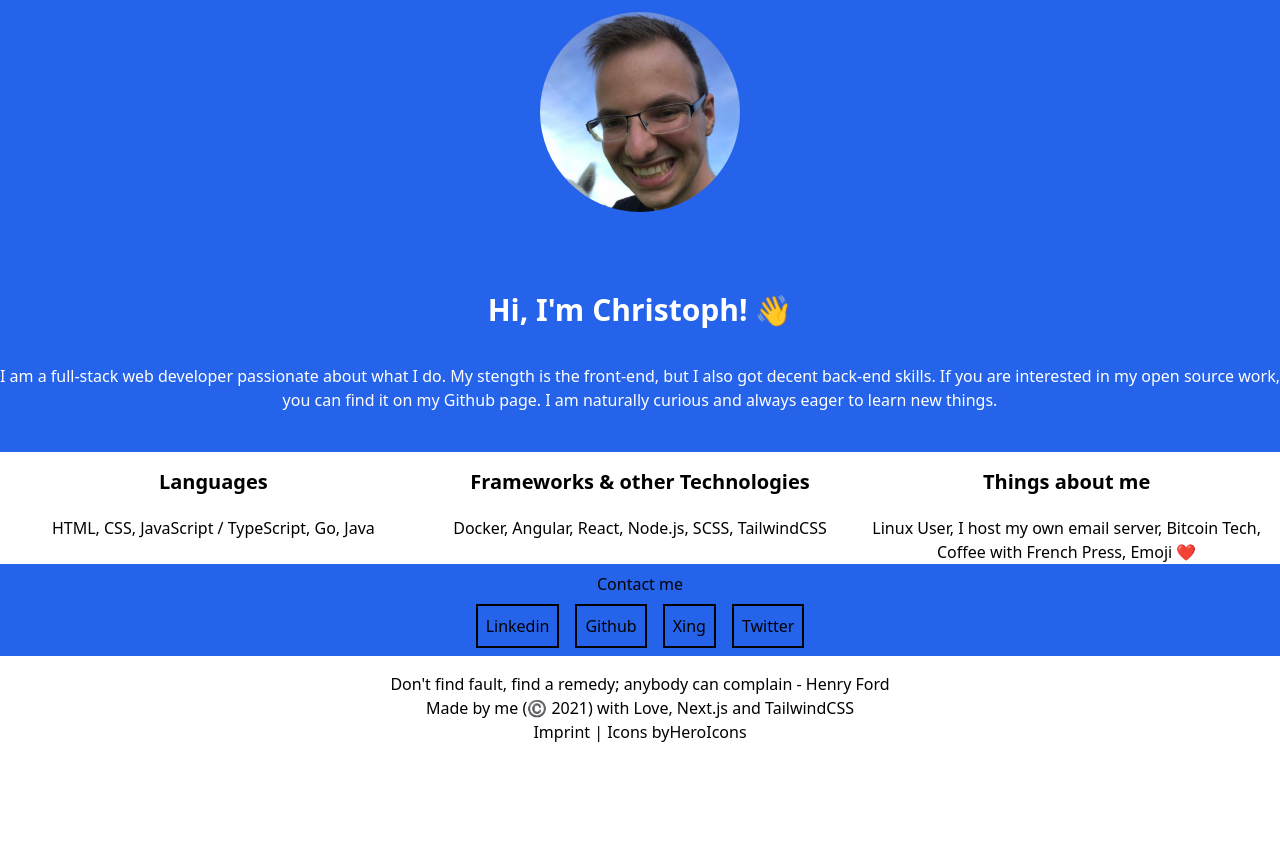
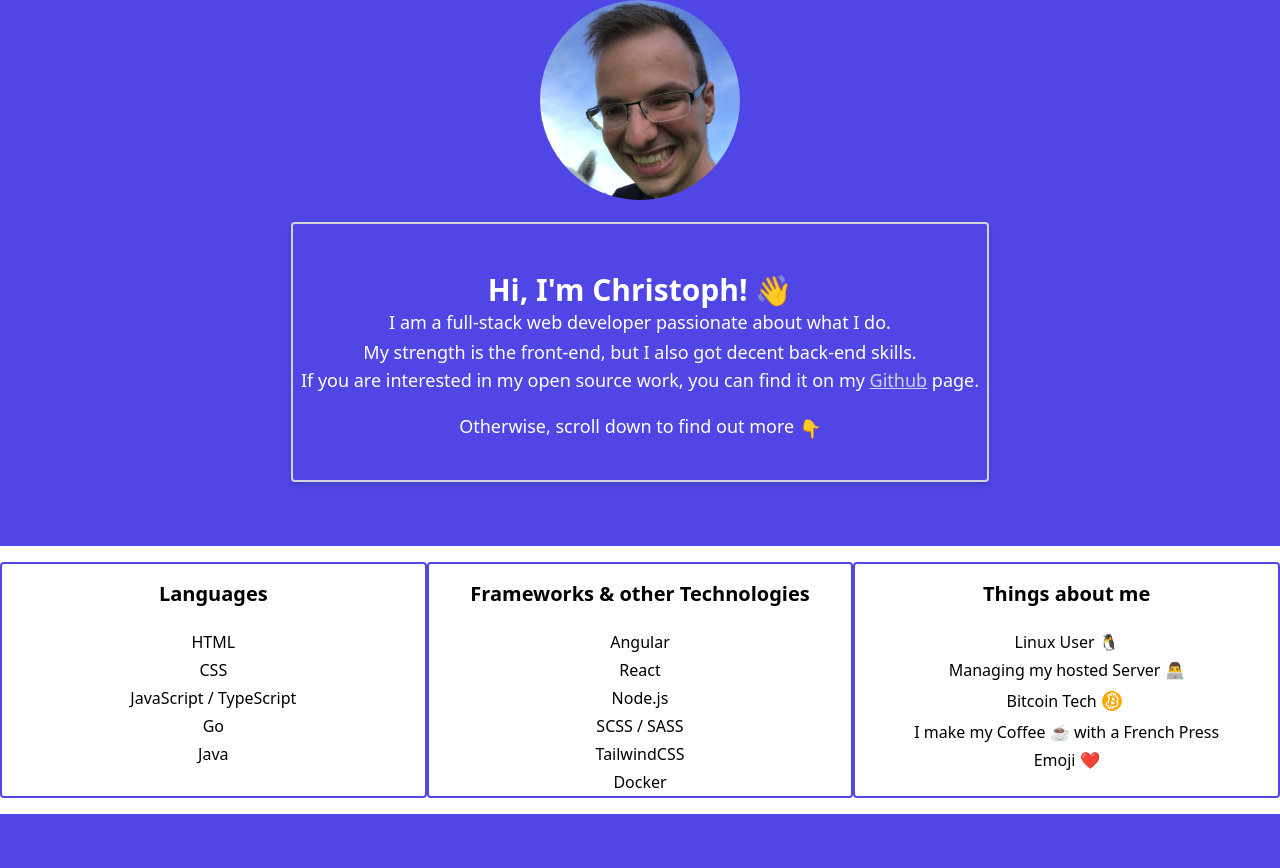
Before and after one commit to forsti0506/cstenglein.com, a Next.js app: page / in a window 1280 px wide. Shown: the part 272-1140 px from the top of the page. Before the commit the page ends 1032 px from the top, so only its background shows below. Built offline with nearby package versions, Linux system fonts and the light colour scheme.

Commit message:
finish hero section, more work on design

```diff
--- a/components/home-page/Contact.tsx
+++ b/components/home-page/Contact.tsx
@@ -3,9 +3,9 @@ import { FC } from 'react';
 
 const Contact: FC = () => {
   return (
-    <section className='bg-blue-600 flex flex-col items-center justify-center py-2'>
-      <h4 className='mb-2'>Contact me</h4>
-      <ul className='list-none flex items-center'>
+    <section className='bg-indigo-600 flex flex-col items-center justify-center py-2 text-white'>
+      <h4 className='my-10 text-2xl font-bold'>Contact me</h4>
+      <ul className='list-none flex items-center pb-10'>
         <li className='contact-link'>
           <Link href='https://www.linkedin.com/in/christoph-tobias-stenglein-236453113/'>
             <a>Linkedin</a>
--- a/components/home-page/Hero.tsx
+++ b/components/home-page/Hero.tsx
@@ -1,13 +1,15 @@
 import { FC } from 'react';
 import Image from 'next/image';
+import Intro from './Intro';
 
 const Hero: FC = () => {
   return (
-    <section className='pt-20 pb-10 text-center flex justify-center text-white bg-blue-600'>
+    <section className='pt-10 content-container text-center flex justify-center text-white bg-indigo-600'>
       <div className='container'>
-        <h1 className='text-5xl font-extrabold mb-6'>Christoph Stenglein</h1>
-        <h2 className='text-xl mb-6'>Frontend - Backend - Web</h2>
-        <div className='flex justify-center mt-6'>
+        <div className='md:h-1/2 flex flex-col items-center'>
+          <h1 className='text-5xl font-extrabold mb-8'>Christoph Stenglein</h1>
+          <h2 className='text-2xl mb-10'>Frontend - Backend - Web</h2>
+          <div className='mb-10'>
             <Image
               src='/images/me_small.jpg'
               alt='An Image showing Christoph'
@@ -17,6 +19,8 @@ const Hero: FC = () => {
             />
           </div>
         </div>
+          <Intro />
+      </div>
     </section>
   );
 };
--- a/components/home-page/Intro.tsx
+++ b/components/home-page/Intro.tsx
@@ -3,21 +3,32 @@ import Link from 'next/link';
 
 const Intro: FC = () => {
   return (
-    <section className='flex justify-center text-center bg-blue-600 text-white py-10'>
-      <div className='container flex justify-center flex-col'>
-        <h2 className='text-3xl mb-9 font-extrabold'>
-          Hi, I&apos;m Christoph!{' '}
+    <section className='flex justify-center px-4 md:h-1/2 items-center hxl:w-1/2 mx-auto pb-10'>
+      <div className='flex justify-center flex-col px-2 border-2 border-gray-300 pt-12 pb-10 shadow-md rounded'>
+        <h2 className='text-3xl font-extrabold'>
+          Hi, I{"'"}m Christoph!{' '}
           <div id='waving' className='inline-block'>
             👋
           </div>
         </h2>
-        <article className='text-center'>
-          I am a full-stack web developer passionate about what I do. My stength is the front-end, but I also got decent
-          back-end skills. If you are interested in my open source work, you can find it on my{' '}
-          <Link href='https://github.com/cstenglein'>
-            <a>Github</a>
-          </Link>{' '}
-          page. I am naturally curious and always eager to learn new things.
+        <article className='text-lg'>
+          <div className='pb-0.5'>I am a full-stack web developer passionate about what I do.</div>
+          <div>My strength is the front-end, but I also got decent back-end skills.</div>
+          <div className='pb-0.5'>
+            If you are interested in my open source work, you can find it on my{' '}
+            <Link href='https://github.com/cstenglein'>
+              <a className='underline text-gray-300' target='_blank' rel='noopener noreferrer'>
+                Github
+              </a>
+            </Link>{' '}
+            page.
+          </div>
+          <div className='pt-4'>
+            Otherwise, scroll down to find out more{' '}
+            <div id='down' className='inline-block'>
+              👇
+            </div>
+          </div>
         </article>
       </div>
     </section>
--- a/components/home-page/Skills.tsx
+++ b/components/home-page/Skills.tsx
@@ -1,22 +1,51 @@
+import Image from 'next/image';
 import Link from 'next/link';
 import { FC } from 'react';
 
 const Skills: FC = () => {
   return (
-    <section className='bg-white flex flex-col md:flex-row justify-center container text-center mx-auto'>
-      <article className='md:w-1/3'>
+    <section className='bg-white flex flex-col md:flex-row justify-center container mx-auto py-4'>
+      <article className='skills-box'>
         <h4 className='skills-title'>Languages</h4>
-        <div>
-          <Link href='https://stackoverflow.com/a/145179'>HTML</Link>, CSS, JavaScript / TypeScript, Go, Java
-        </div>
+        <ul className='inline-block'>
+          <li className='py-0.5'>
+            <Link href='https://stackoverflow.com/a/145179' passHref>
+              HTML
+            </Link>
+          </li>
+          <li className='py-0.5'>CSS</li>
+          <li className='py-0.5'>JavaScript / TypeScript</li>
+          <li className='py-0.5'>Go</li>
+          <li className='py-0.5'>Java</li>
+        </ul>
       </article>
-      <article className='md:w-1/3'>
-        <h4 className='skills-title'>Frameworks &amp; other Technologies</h4>
-        <div>Docker, Angular, React, Node.js, SCSS, TailwindCSS</div>
+      <article className='skills-box'>
+        <h4 className='skills-title'>Frameworks {'&'} other Technologies</h4>
+        <ul className='inline-block'>
+          <li className='py-0.5'>Angular</li>
+          <li className='py-0.5'>React</li>
+          <li className='py-0.5'>Node.js</li>
+          <li className='py-0.5'>SCSS / SASS </li>
+          <li className='py-0.5'>TailwindCSS </li>
+          <li className='py-0.5'>Docker</li>
+        </ul>
       </article>
-      <article className='md:w-1/3'>
+      <article className='skills-box'>
         <h4 className='skills-title'>Things about me</h4>
-        <div>Linux User, I host my own email server, Bitcoin Tech, Coffee with French Press, Emoji ❤️</div>
+        <ul className='inline-block'>
+          <li className='py-0.5'>Linux User 🐧</li>
+          <li className='py-0.5'>Managing my hosted Server 👨‍💻</li>
+          <li className='py-0.5 flex items-center justify-center'>
+            Bitcoin Tech <Image src='/icons/bitcoin.svg' alt='Bitcoin Icon' width={30} height={30} />
+          </li>
+          <li className='py-0.5'>I make my Coffee ☕ with a French Press</li>
+          <li className='py-0.5'>
+            Emoji{' '}
+            <div id='beat' className='inline-block'>
+              ❤️
+            </div>
+          </li>
+        </ul>
       </article>
     </section>
   );
--- a/components/navigation/Footer.tsx
+++ b/components/navigation/Footer.tsx
@@ -4,17 +4,28 @@ import { FC } from 'react';
 const Footer: FC = () => {
   return (
     <footer className='flex flex-col justify-center items-center py-4'>
-      <article>Don&apos;t find fault, find a remedy; anybody can complain - Henry Ford</article>
+      <article className='m-5 font-serif text-gray-600'>
+        Don{"'"}t find fault, find a remedy; anybody can complain - Henry Ford
+      </article>
 
-      <article>Made by me (©️ 2021) with Love, Next.js and TailwindCSS</article>
+      <article className='py-1'>
+        Made by me (©️ 2021) with Love,{' '}
+        <Link href='https://nextjs.org'>
+          <a className='underline text-blue-400'>Next.js</a>
+        </Link>{' '}
+        and{' '}
+        <Link href='https://tailwindcss.com'>
+          <a className='underline text-blue-400'>TailwindCSS</a>
+        </Link>
+      </article>
 
       <article>
         <Link href='/imprint'>
           <a>Imprint | </a>
         </Link>
-        Icons by
-        <Link href='https://heroicons.com/'>
-          <a>HeroIcons</a>
+        Icons by{' '}
+        <Link href='https://heroicons.com'>
+          <a className='underline text-blue-400'>HeroIcons</a>
         </Link>
       </article>
     </footer>
--- a/components/navigation/Header.tsx
+++ b/components/navigation/Header.tsx
@@ -1,17 +1,14 @@
-import Image from 'next/image';
 import Link from 'next/link';
 import { FC } from 'react';
 
 const Header: FC = () => {
   return (
     <header className='fixed top-0 bg-white h-20 px-5 w-full flex items-center justify-between z-10 shadow-md'>
-      <div className='flex container'>
-        <Link href='/' passHref>
-          <a title='Home'>
-            <Image src='/icons/home.svg' alt='An icon showing a house' width={35} height={35} />
-          </a>
-        </Link>
-      </div>
+      <Link href='/' passHref>
+        <a title='Home' className='header-link'>
+          Home
+        </a>
+      </Link>
       <nav>
         <ul className='flex items-center list-none'>
           <li className='header-link'>
--- a/pages/_app.tsx
+++ b/pages/_app.tsx
@@ -1,4 +1,5 @@
 import '../styles/globals.css';
+import '../styles/animations.css';
 
 import type { AppProps } from 'next/app';
 import Layout from '../components/navigation/Layout';
--- a/pages/index.tsx
+++ b/pages/index.tsx
@@ -1,7 +1,6 @@
 import { FC } from 'react';
 import Contact from '../components/home-page/Contact';
 import Hero from '../components/home-page/Hero';
-import Intro from '../components/home-page/Intro';
 import Skills from '../components/home-page/Skills';
 import Footer from '../components/navigation/Footer';
 
@@ -9,7 +8,6 @@ export const HomePage: FC = () => {
   return (
     <main className='mt-20 block'>
       <Hero />
-      <Intro />
       <Skills />
       <Contact />
       <Footer />
--- /dev/null
+++ b/styles/animations.css
@@ -0,0 +1,45 @@
+#waving {
+  animation: wave 1.5s infinite ease-out;
+}
+
+@keyframes wave {
+  0%,
+  100% {
+    transform: rotate(0);
+  }
+  50% {
+    transform: rotate(10deg);
+  }
+}
+
+#beat {
+  animation: heart-beat 1.5s infinite ease-out;
+}
+
+@keyframes heart-beat {
+  0% {
+    transform: scale(0.9);
+  }
+  50% {
+    transform: scale(1.1);
+  }
+  100% {
+    transform: scale(1);
+  }
+}
+
+#down {
+  animation: move-down 1.5s infinite;
+}
+
+@keyframes move-down {
+  0%,
+  100% {
+    transform: translateY(10%);
+    animation-timing-function: cubic-bezier(0.8, 0, 1, 1);
+  }
+  50% {
+    transform: translateY(-5%);
+    animation-timing-function: cubic-bezier(0, 0, 0.2, 1);
+  }
+}
--- a/styles/globals.css
+++ b/styles/globals.css
@@ -2,32 +2,24 @@
 @tailwind components;
 @tailwind utilities;
 
-#waving {
-  animation: wave 2s infinite ease-out;
+/* Custom Tailwind Styles */
+
+.content-container {
+  min-height: calc(100vh - theme('spacing.20'));
 }
-
-@keyframes wave {
-  0% {
-    transform: rotate(0);
-  }
-  50% {
-    transform: rotate(10deg);
-  }
-  100% {
-    transform: rotate(0deg);
-  }
-}
-
-/* Custom Tailwind Styles */
 
 .header-link {
   @apply px-2 lg:text-lg font-bold text-blue-500 hover:text-blue-700;
 }
 
 .contact-link {
-  @apply p-2 border-black border-2 mx-2;
+  @apply p-2 border-white border-2 mx-2 rounded hover:shadow-lg hover:border-gray-300;
+}
+
+.skills-box {
+  @apply md:w-1/3 flex items-center text-center flex-col border-2 border-indigo-600 rounded;
 }
 
 .skills-title {
-  @apply mt-4 mb-5 font-extrabold text-xl;
+  @apply mt-4 mb-5 font-extrabold text-xl inline-block mx-auto;
 }
```
Also changed, not shown: public/icons/bitcoin.svg (added), public/icons/home.svg (deleted). Lines whose indentation alone changed are shown as unchanged.
